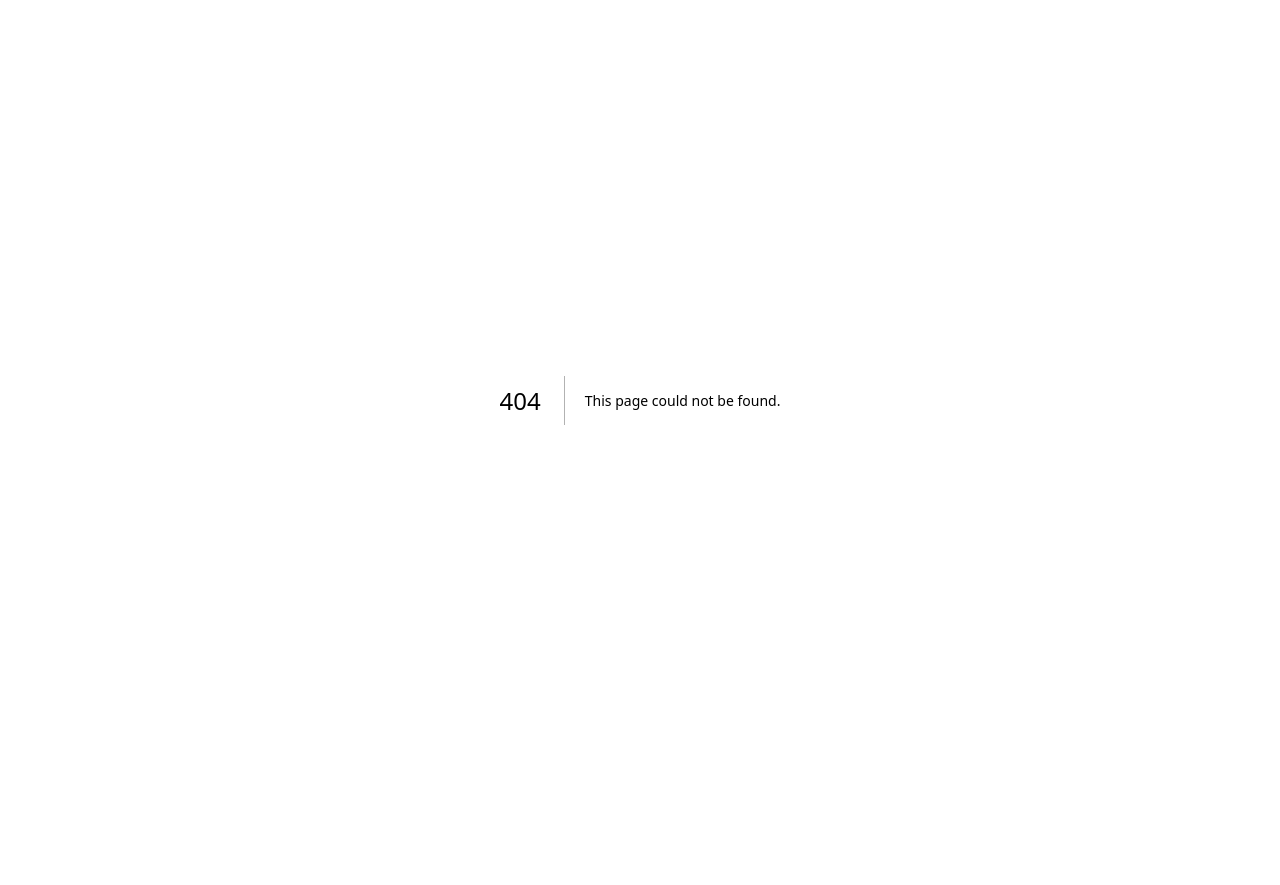
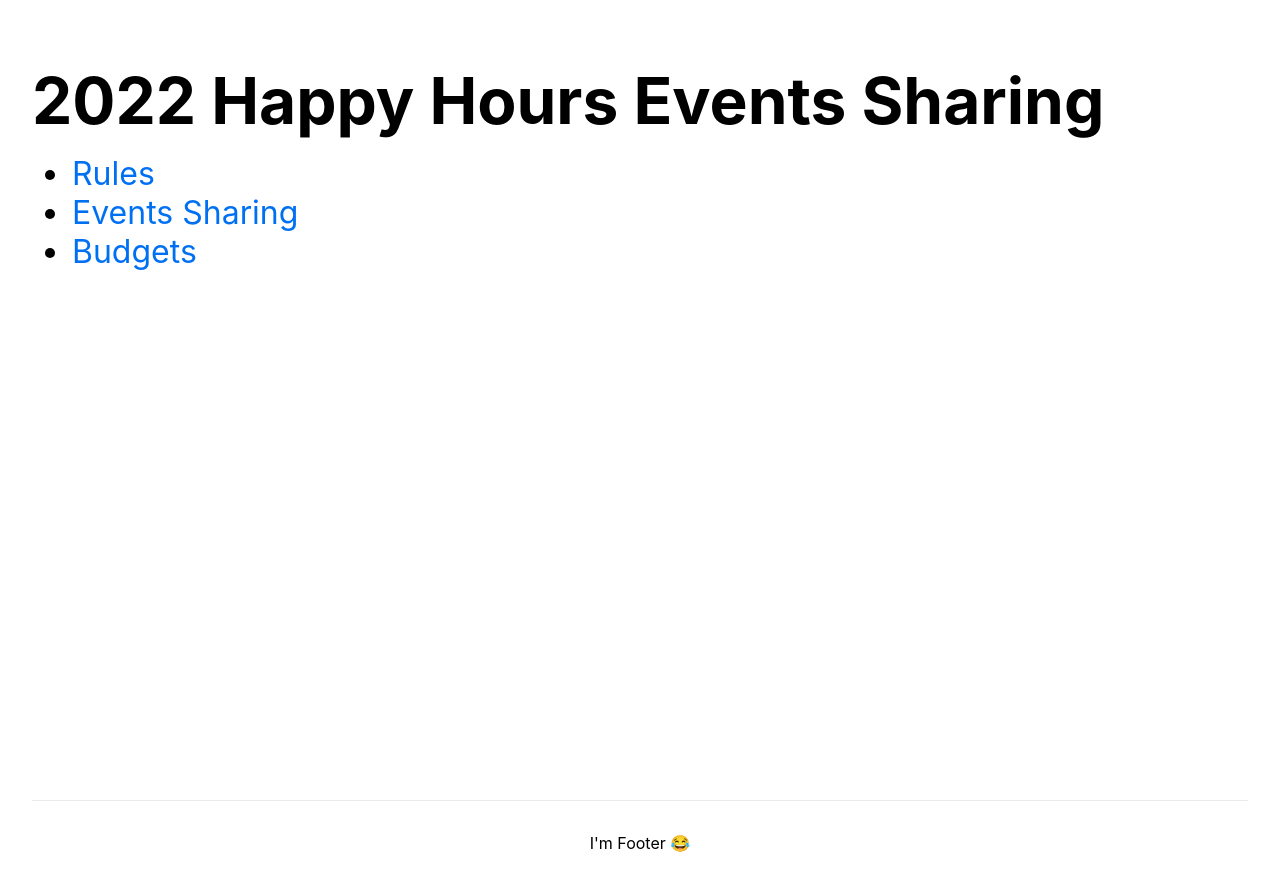
Before and after one commit to expectNothin9/happy-hours, a Next.js app: page /happy-hours/events-sharing in a window 1280 px wide. Before the commit this address had no page. Before the commit the page ends 800 px from the top, so only its background shows below. Built offline with nearby package versions, Linux system fonts and the light colour scheme.

Commit message:
feat: setup events sharing page

```diff
--- /dev/null
+++ b/pages/happy-hours/events-sharing/index.js
@@ -0,0 +1,32 @@
+import Head from 'next/head'
+import Link from 'next/link'
+import commonStyles from '../../../styles/common.module.css'
+
+export default function HappyHoursEventsSharing() {
+  return (
+    <div className={commonStyles.container}>
+      <Head>
+        <title>Events Sharing - Happy Hours</title>
+        <meta name="description" content="Generated by create next app" />
+        <link rel="icon" href="/favicon.ico" />
+      </Head>
+      <main className={commonStyles.main}>
+        <h1 className={commonStyles.title}>2022 Happy Hours Events Sharing</h1>
+        <nav className={commonStyles.nav}>
+          <ul>
+            <li>
+              <Link href="/happy-hours/rules">Rules</Link>
+            </li>
+            <li>
+              <Link href="/happy-hours/events-sharing">Events Sharing</Link>
+            </li>
+            <li>
+              <Link href="/happy-hours/budgets">Budgets</Link>
+            </li>
+          </ul>
+        </nav>
+      </main>
+      <footer className={commonStyles.footer}>I&apos;m Footer 😂</footer>
+    </div>
+  )
+}
```
